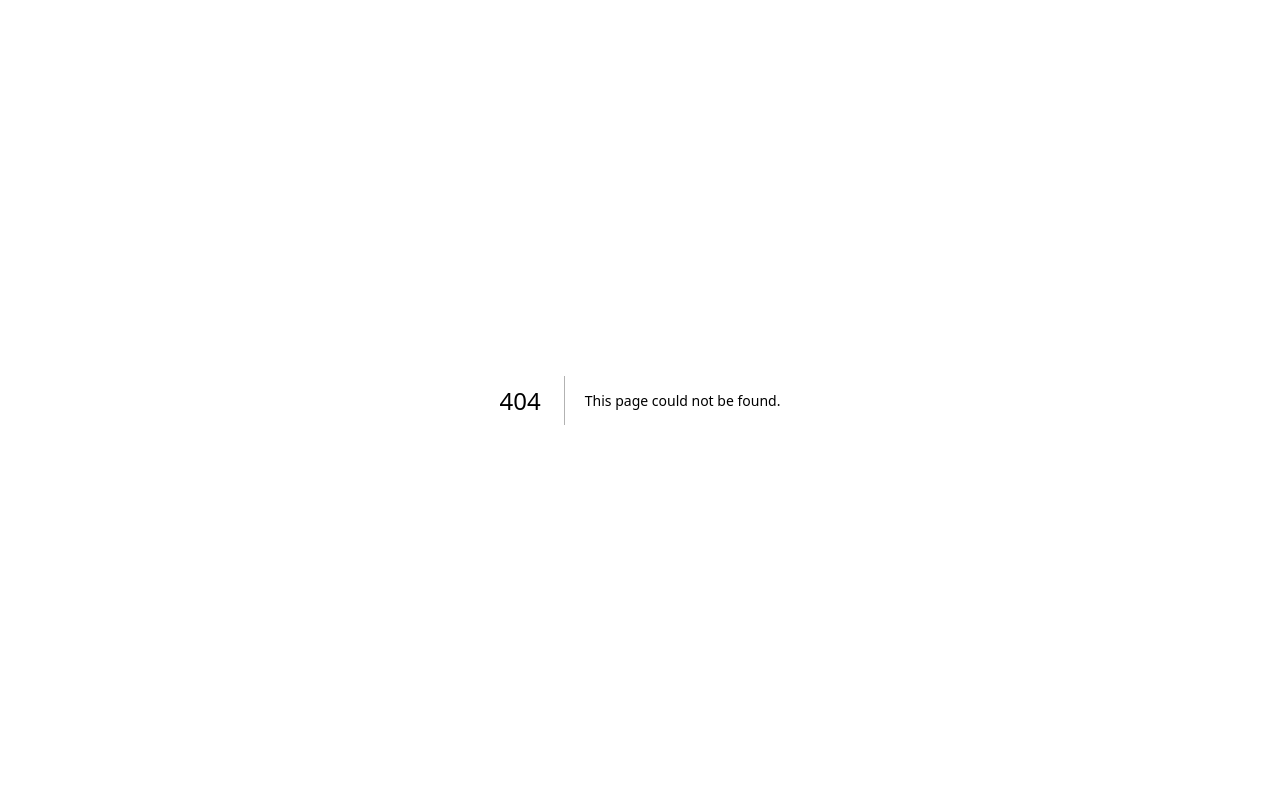
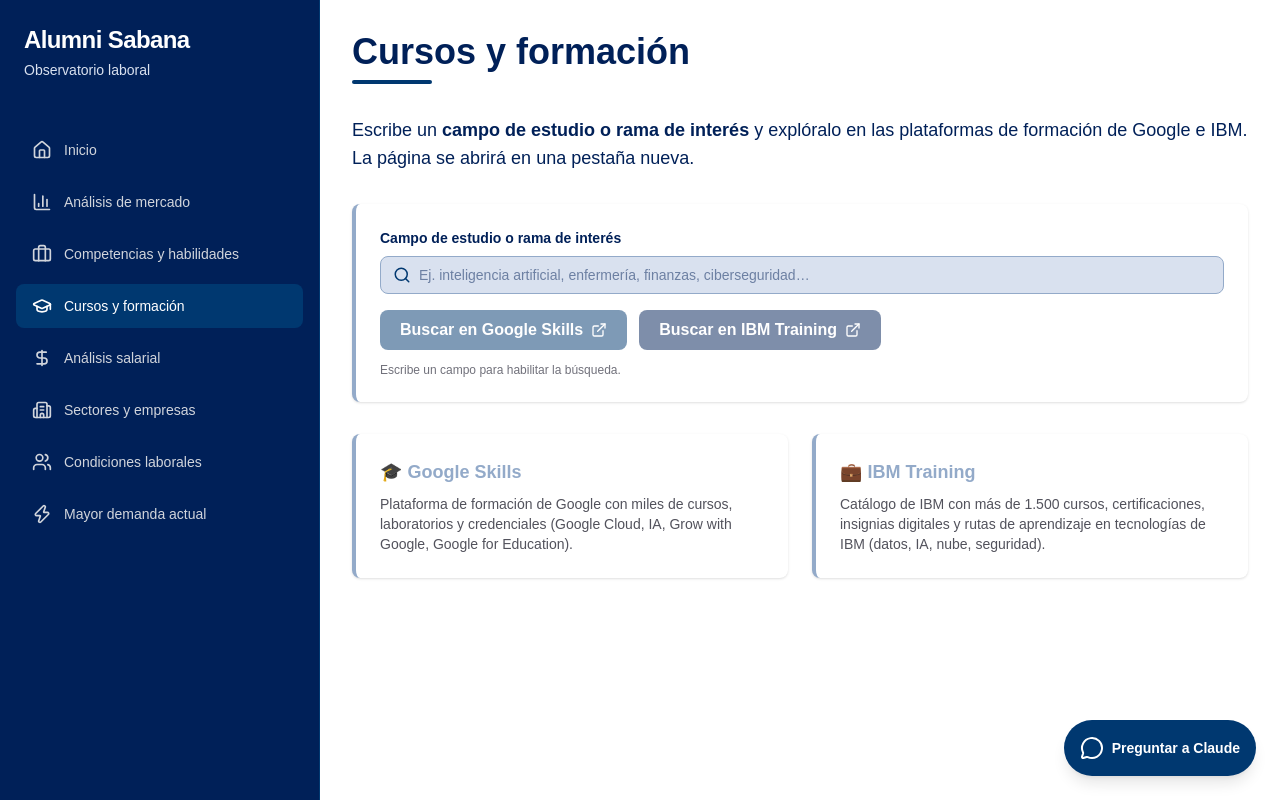
Before and after one commit to AlumniSabana/ObservatorioLaboral, a Next.js app: page /ObservatorioLaboral/cursos in a window 1280 px wide. Before the commit this address had no page. Built offline with nearby package versions, Linux system fonts and the light colour scheme.

Commit message:
Implementación de Consulta en Google e IBM
Ahora puedes digitar un campo de interés y redirigirte a cursos en Google Skills e IBM Training sobre dicho campo

```diff
--- /dev/null
+++ b/src/app/cursos/page.tsx
@@ -0,0 +1,121 @@
+'use client';
+
+/**
+ * Página "Cursos y formación" (ruta '/cursos').
+ *
+ * Buscador que toma un campo de estudio / rama de interés y abre, en una PESTAÑA
+ * NUEVA, el catálogo de Google Skills o de IBM Training filtrado por ese término,
+ * para que el usuario vea qué cursos ofrecen en ese campo.
+ *
+ * (Antes esta ruta era '/trends' con contenido estático; se repurposeó.)
+ */
+
+import { PageLayout } from '@/lib/sidebar';
+import { FloatingChat } from '@/lib/floating-chat';
+import { useState } from 'react';
+import { Search, ExternalLink } from 'lucide-react';
+
+// Construye la URL de búsqueda de cada plataforma a partir del término.
+//  - Google Skills: ?keywords=...&locale=es  (espacios como '+', en español)
+//  - IBM Training:  ?query=...
+const urlGoogleSkills = (q: string) =>
+  `https://www.skills.google/catalog?keywords=${encodeURIComponent(q).replace(/%20/g, '+')}&locale=es`;
+const urlIbmTraining = (q: string) =>
+  `https://www.ibm.com/training/search?query=${encodeURIComponent(q)}`;
+
+export default function CursosPage() {
+  const [campo, setCampo] = useState('');
+
+  // Abre la plataforma (construyendo su URL con el término) en una pestaña NUEVA.
+  const abrir = (construirUrl: (q: string) => string) => {
+    const q = campo.trim();
+    if (!q) return;
+    window.open(construirUrl(q), '_blank', 'noopener,noreferrer');
+  };
+
+  const deshabilitado = campo.trim().length === 0;
+
+  return (
+    <>
+      <PageLayout title="Cursos y formación">
+        <div className="space-y-8">
+          <p className="text-lg" style={{ color: 'var(--sabana-dark-navy)' }}>
+            Escribe un <strong>campo de estudio o rama de interés</strong> y explóralo en las
+            plataformas de formación de Google e IBM. La página se abrirá en una pestaña nueva.
+          </p>
+
+          {/* Buscador */}
+          <div className="bg-white dark:bg-zinc-800 rounded-lg p-6 shadow border-l-4" style={{ borderColor: 'var(--sabana-light-blue)' }}>
+            <label htmlFor="campo-input" className="block text-sm font-bold mb-2" style={{ color: 'var(--sabana-dark-navy)' }}>
+              Campo de estudio o rama de interés
+            </label>
+
+            <div className="flex items-center gap-2 rounded-lg px-3 py-2 border" style={{ borderColor: 'var(--sabana-light-blue)', backgroundColor: 'var(--sabana-sky-blue)' }}>
+              <Search size={18} style={{ color: 'var(--sabana-navy)' }} />
+              <input
+                id="campo-input"
+                type="text"
+                value={campo}
+                onChange={(e) => setCampo(e.target.value)}
+                onKeyDown={(e) => e.key === 'Enter' && abrir(urlGoogleSkills)}
+                placeholder="Ej. inteligencia artificial, enfermería, finanzas, ciberseguridad…"
+                className="flex-1 bg-transparent outline-none text-sm"
+                style={{ color: 'var(--sabana-dark-navy)' }}
+              />
+            </div>
+
+            <div className="flex flex-col sm:flex-row gap-3 mt-4">
+              <button
+                onClick={() => abrir(urlGoogleSkills)}
+                disabled={deshabilitado}
+                className="flex items-center justify-center gap-2 px-5 py-2 rounded-lg font-semibold transition-opacity hover:opacity-90 disabled:opacity-50"
+                style={{ backgroundColor: 'var(--sabana-navy)', color: 'white', cursor: deshabilitado ? 'not-allowed' : 'pointer' }}
+              >
+                Buscar en Google Skills <ExternalLink size={16} />
+              </button>
+              <button
+                onClick={() => abrir(urlIbmTraining)}
+                disabled={deshabilitado}
+                className="flex items-center justify-center gap-2 px-5 py-2 rounded-lg font-semibold transition-opacity hover:opacity-90 disabled:opacity-50"
+                style={{ backgroundColor: 'var(--sabana-dark-navy)', color: 'white', cursor: deshabilitado ? 'not-allowed' : 'pointer' }}
+              >
+                Buscar en IBM Training <ExternalLink size={16} />
+              </button>
+            </div>
+
+            {deshabilitado && (
+              <p className="text-xs text-zinc-500 mt-3">Escribe un campo para habilitar la búsqueda.</p>
+            )}
+          </div>
+
+          {/* Descripción de cada plataforma */}
+          <div className="grid grid-cols-1 md:grid-cols-2 gap-6">
+            <div className="bg-white dark:bg-zinc-800 rounded-lg p-6 shadow border-l-4" style={{ borderColor: 'var(--sabana-light-blue)' }}>
+              <h3 className="text-lg font-semibold mb-2" style={{ color: 'var(--sabana-light-blue)' }}>
+                🎓 Google Skills
+              </h3>
+              <p className="text-sm text-zinc-600 dark:text-zinc-400">
+                Plataforma de formación de Google con miles de cursos, laboratorios y credenciales
+                (Google Cloud, IA, Grow with Google, Google for Education).
+              </p>
+            </div>
+            <div className="bg-white dark:bg-zinc-800 rounded-lg p-6 shadow border-l-4" style={{ borderColor: 'var(--sabana-light-blue)' }}>
+              <h3 className="text-lg font-semibold mb-2" style={{ color: 'var(--sabana-light-blue)' }}>
+                💼 IBM Training
+              </h3>
+              <p className="text-sm text-zinc-600 dark:text-zinc-400">
+                Catálogo de IBM con más de 1.500 cursos, certificaciones, insignias digitales y rutas
+                de aprendizaje en tecnologías de IBM (datos, IA, nube, seguridad).
+              </p>
+            </div>
+          </div>
+        </div>
+      </PageLayout>
+
+      <FloatingChat
+        pageTitle="Cursos y formación"
+        pageContent="Página con un buscador que abre Google Skills (skills.google) e IBM Training (ibm.com/training) filtrados por el campo de estudio que el usuario escriba, para encontrar cursos. Las plataformas se abren en una pestaña nueva."
+      />
+    </>
+  );
+}
--- a/src/app/page.tsx
+++ b/src/app/page.tsx
@@ -29,10 +29,10 @@ export default function Home() {
           <div className="grid grid-cols-1 md:grid-cols-2 gap-6">
             <div className="bg-white dark:bg-zinc-800 rounded-lg p-6 shadow border-l-4" style={{borderColor: 'var(--sabana-light-blue)'}}>
               <h2 className="text-xl font-semibold mb-3" style={{color: 'var(--sabana-light-blue)'}}>
-                📊 Tendencias en formación
+                🎓 Cursos y formación
               </h2>
               <p className="text-zinc-600 dark:text-zinc-400" style={{color: 'var(--white-background)'}}>
-                Analiza las tendencias actuales en los modelos de formación y educación continua
+                Busca un campo de estudio y explora cursos en Google Skills e IBM Training
               </p>
             </div>
 
@@ -72,7 +72,7 @@ export default function Home() {
 
       <FloatingChat
         pageTitle="Bienvenido al Observatorio Laboral"
-        pageContent="Página principal del Observatorio Laboral con acceso a: Tendencias en Formación, Competencias y Habilidades Apetecidas, Análisis Salarial, Sectores y Empresas, Condiciones Laborales Actuales, y Mayor Demanda Actual."
+        pageContent="Página principal del Observatorio Laboral con acceso a: Cursos y Formación (búsqueda en Google Skills e IBM Training), Competencias y Habilidades Apetecidas, Análisis Salarial, Sectores y Empresas, Condiciones Laborales Actuales, y Mayor Demanda Actual."
       />
     </div>
   );
--- a/src/app/trends/page.tsx
+++ /dev/null
@@ -1,70 +0,0 @@
-'use client';
-
-/**
- * Página "Tendencias en formación" (ruta '/trends').
- *
- * ⚠️ Contenido ESTÁTICO de ejemplo: las tarjetas están escritas a mano y NO
- * consumen el backend. Es una página informativa/placeholder. Si en el futuro
- * se quiere mostrar datos reales, este es uno de los lugares a conectar con la
- * API (ver cómo lo hace src/app/analytics/page.tsx).
- */
-
-import { PageLayout } from '@/lib/sidebar';
-import { FloatingChat } from '@/lib/floating-chat';
-
-export default function TrendsPage() {
-  return (
-    <>
-      <PageLayout title="Tendencias en formación">
-      <div className="space-y-6" >
-        <p className="text-lg text-zinc-600 dark:text-zinc-400" style={{color: 'var(--sabana-dark-navy)'}}>
-          Explora las tendencias actuales en los modelos de formación y educación continua demandadas por el mercado laboral.
-        </p>
-
-        <div className="grid grid-cols-1 md:grid-cols-2 gap-6">
-          <div className="bg-white dark:bg-zinc-800 rounded-lg p-6 shadow border-l-4" style={{borderColor: 'var(--sabana-light-blue)'}}>
-            <h3 className="text-lg font-semibold mb-3" style={{color: 'var(--sabana-light-blue)'}}>
-              📚 Formación digital
-            </h3>
-            <p className="text-zinc-600 dark:text-zinc-400">
-              La demanda de competencias digitales continúa creciendo exponencialmente en todos los sectores.
-            </p>
-          </div>
-
-          <div className="bg-white dark:bg-zinc-800 rounded-lg p-6 shadow border-l-4" style={{borderColor: 'var(--sabana-light-blue)'}}>
-            <h3 className="text-lg font-semibold mb-3" style={{color: 'var(--sabana-light-blue)'}}>
-              🎓 Educación continua
-            </h3>
-            <p className="text-zinc-600 dark:text-zinc-400">
-              El aprendizaje permanente se ha convertido en una necesidad para mantenerse competitivo.
-            </p>
-          </div>
-
-          <div className="bg-white dark:bg-zinc-800 rounded-lg p-6 shadow border-l-4" style={{borderColor: 'var(--sabana-light-blue)'}}>
-            <h3 className="text-lg font-semibold mb-3" style={{color: 'var(--sabana-light-blue)'}}>
-              🤖 Inteligencia artificial
-            </h3>
-            <p className="text-zinc-600 dark:text-zinc-400">
-              Las habilidades en IA y machine learning se posicionan como prioritarias para el futuro.
-            </p>
-          </div>
-
-          <div className="bg-white dark:bg-zinc-800 rounded-lg p-6 shadow border-l-4" style={{borderColor: 'var(--sabana-light-blue)'}}>
-            <h3 className="text-lg font-semibold mb-3" style={{color: 'var(--sabana-light-blue)'}}>
-              💡 Soft skills
-            </h3>
-            <p className="text-zinc-600 dark:text-zinc-400">
-              Las habilidades blandas como comunicación y liderazgo son cada vez más valoradas.
-            </p>
-          </div>
-        </div>
-      </div>
-      </PageLayout>
-
-      <FloatingChat
-        pageTitle="Tendencias en Formación"
-        pageContent="Página sobre tendencias actuales en modelos de formación y educación continua. Contiene información sobre: Formación Digital, Educación Continua, Inteligencia Artificial y Soft Skills."
-      />
-    </>
-  );
-}
--- a/src/lib/sidebar.tsx
+++ b/src/lib/sidebar.tsx
@@ -14,7 +14,7 @@ import Link from 'next/link';
 import { usePathname } from 'next/navigation';
 import {
   Home,
-  TrendingUp,
+  GraduationCap,
   Briefcase,
   DollarSign,
   Building2,
@@ -33,7 +33,7 @@ const navigationItems = [
     label: 'Competencias y habilidades',
     icon: Briefcase,
   },
-  { href: '/trends', label: 'Tendencias en formación', icon: TrendingUp },
+  { href: '/cursos', label: 'Cursos y formación', icon: GraduationCap },
   { href: '/salaries', label: 'Análisis salarial', icon: DollarSign },
   { href: '/sectors', label: 'Sectores y empresas', icon: Building2 },
   {
```
Also changed, not shown: 1 other file (tests, documents, lock files or other folders).
